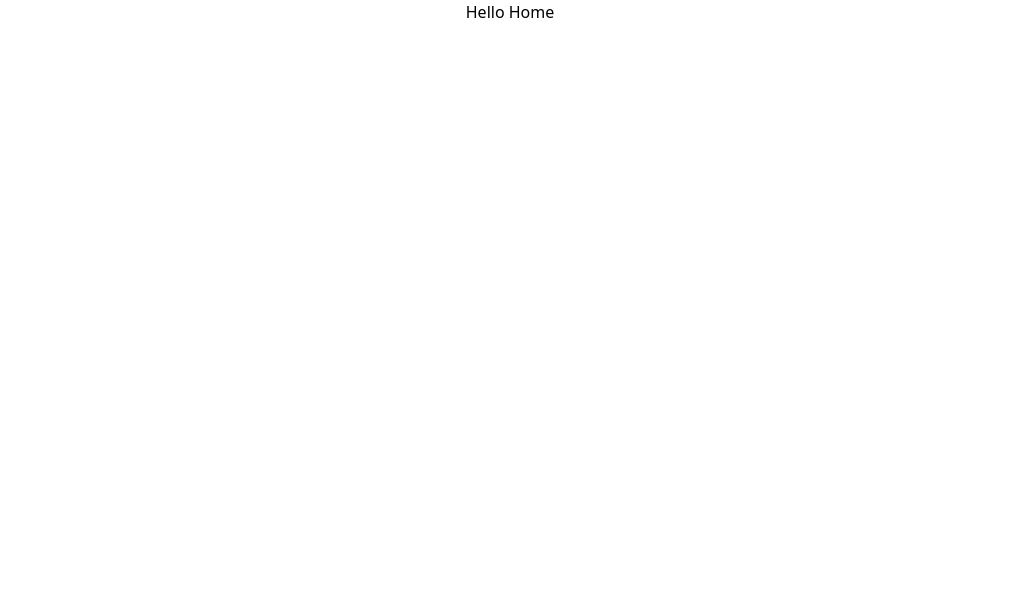
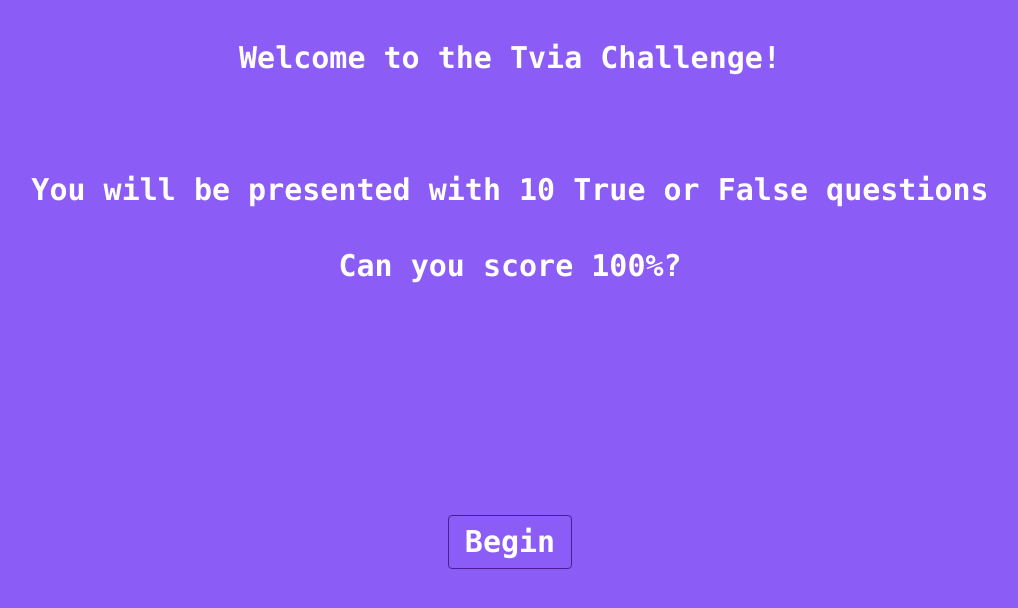
Before and after one commit to Maqomed/TriviaApp, a React (Create React App) app in the folder trivia/: page / in a window 1280 px wide. Shown: the top 608 px of the page, without its empty margins (130-1148 px from the left). Built offline with nearby package versions, Linux system fonts and the light colour scheme.

Commit message:
Home Screen is designed and implemented

```diff
--- a/trivia/public/index.html
+++ b/trivia/public/index.html
@@ -26,7 +26,7 @@
     -->
     <title>React App</title>
   </head>
-  <body>
+  <body class='bg-purple-500'>
     <noscript>You need to enable JavaScript to run this app.</noscript>
     <div id="root"></div>
     <!--
--- /dev/null
+++ b/trivia/src/components/Buttons/MainButton.tsx
@@ -0,0 +1,14 @@
+import React from "react"
+interface ButtonProps {
+    value: string
+}
+
+export const BeginButton: React.FC<ButtonProps> = ({ value }) => {
+    return (
+        <button className="text-3xl bg-transparent hover:bg-purple-900 text-white font-semibold hover:text-white py-2 px-4 border border-purple-900 hover:border-transparent rounded"> {value} </button>
+    )
+}
+
+export default BeginButton
+
+{/* <button onClick={() => handleButtonClick(answer)} className='bg-white mt-10 text-purple-800 p-4 rounded-lg shadow-md w-24'>{answer}</button> */ }
--- a/trivia/src/pages/Home.tsx
+++ b/trivia/src/pages/Home.tsx
@@ -1,8 +1,27 @@
+import { Link } from 'react-router-dom'
+import MainButton from '../components/Buttons/MainButton'
+
 function Home() {
 
     return (
-        <div>Hello Home</div>
+        <div className='flex flex-col h-screen items-center text-white  font-bold font-mono'>
+            <div className='title pt-10 text-3xl'>
+                <h2>Welcome to the Tvia Challenge!</h2>
+            </div>
+            <div className='mt-24 text-3xl space-y-10'>
+                <p>You will be presented with 10 True or False questions</p>
+                <p className='flex justify-center'>Can you score 100%?</p>
+            </div>
+            <div >
+
+            </div>
+            <Link to='/quiz' className='m-auto'>
+                <MainButton value="Begin" />
+            </Link>
+        </div>
     )
+
+
 }
 
 export default Home
```
